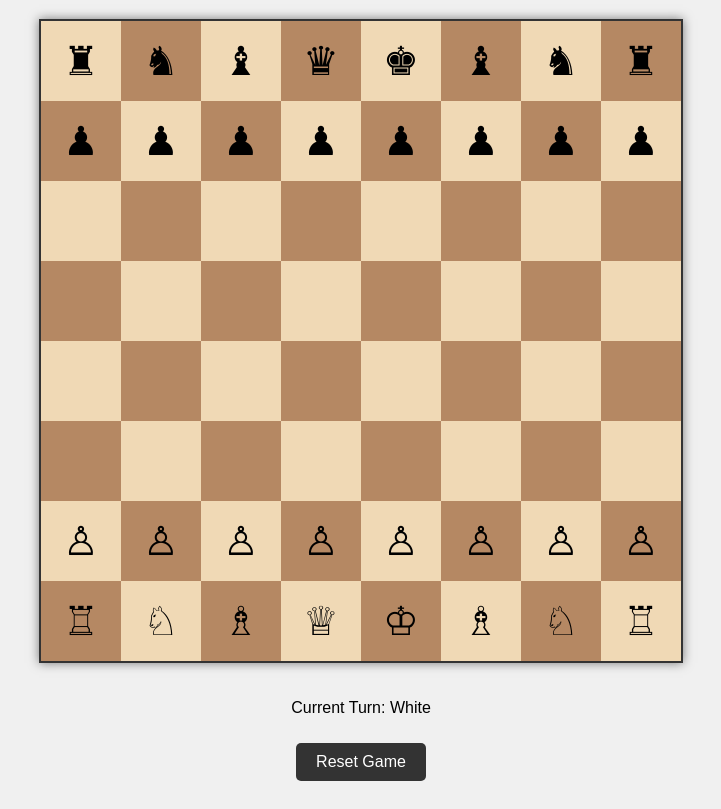
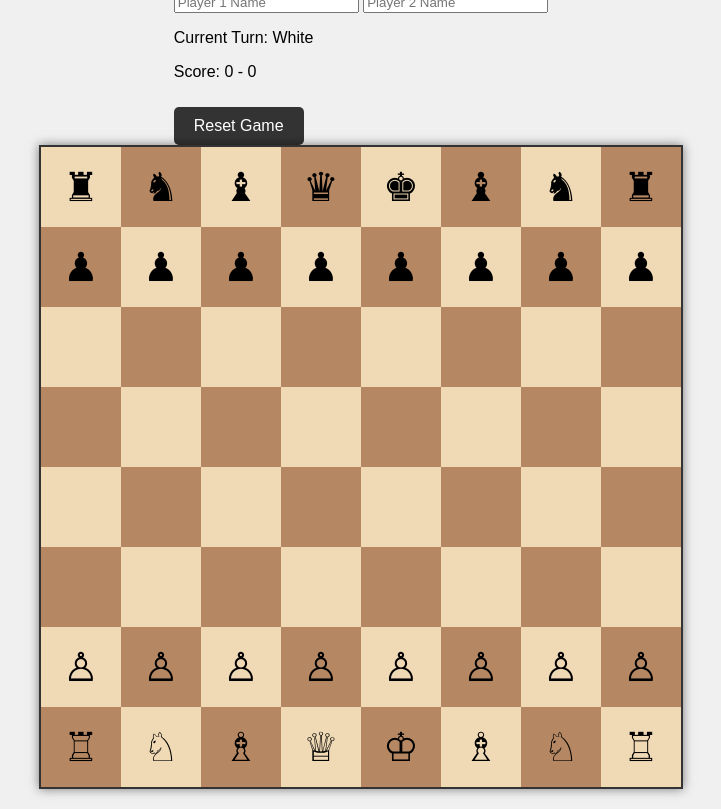
Before and after one commit to grahul3196/Game, a plain HTML site: page index.html in a window 1280 px wide. Shown: the whole page, without its empty margins (279-1000 px from the left). Drawn offline with nearby package versions, Linux system fonts and the light colour scheme.

Commit message:
Update index.html

```diff
--- a/index.html
+++ b/index.html
@@ -3,17 +3,22 @@
 <head>
     <meta charset="UTF-8">
     <meta name="viewport" content="width=device-width, initial-scale=1.0">
-    <title>Chess Game</title>
+    <title>3D Chess Game</title>
     <link rel="stylesheet" href="style.css">
 </head>
 <body>
     <div id="game-container">
-        <div id="chessboard"></div>
-        <div id="game-info">
+        <div id="player-info">
+            <input type="text" id="player1-name" placeholder="Player 1 Name">
+            <input type="text" id="player2-name" placeholder="Player 2 Name">
             <p>Current Turn: <span id="current-turn">White</span></p>
+            <p>Score: <span id="score">0 - 0</span></p>
             <button id="reset-game">Reset Game</button>
         </div>
+        <div id="chessboard"></div>
     </div>
+    <script src="https://cdnjs.cloudflare.com/ajax/libs/three.js/r128/three.min.js"></script>
+    <script src="https://cdnjs.cloudflare.com/ajax/libs/chess.js/0.10.3/chess.min.js"></script>
     <script src="script.js"></script>
 </body>
 </html>
```
